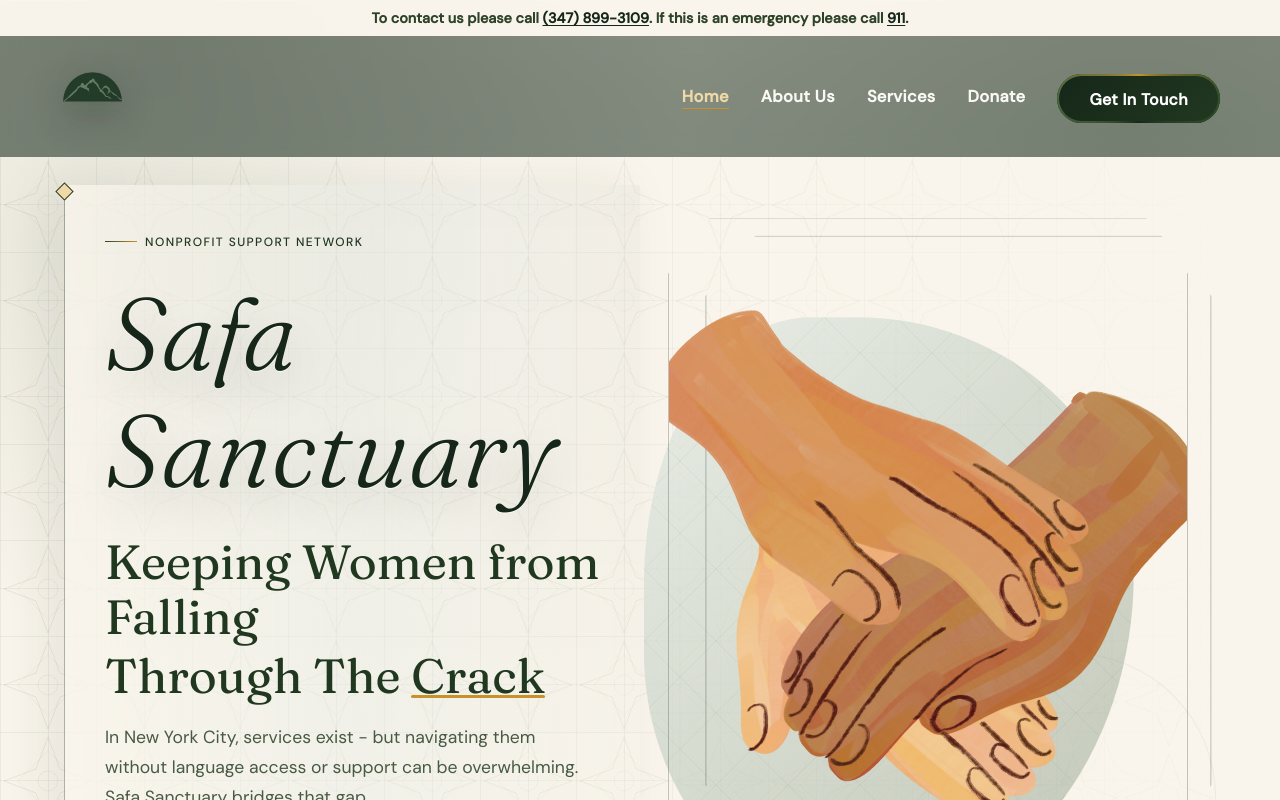
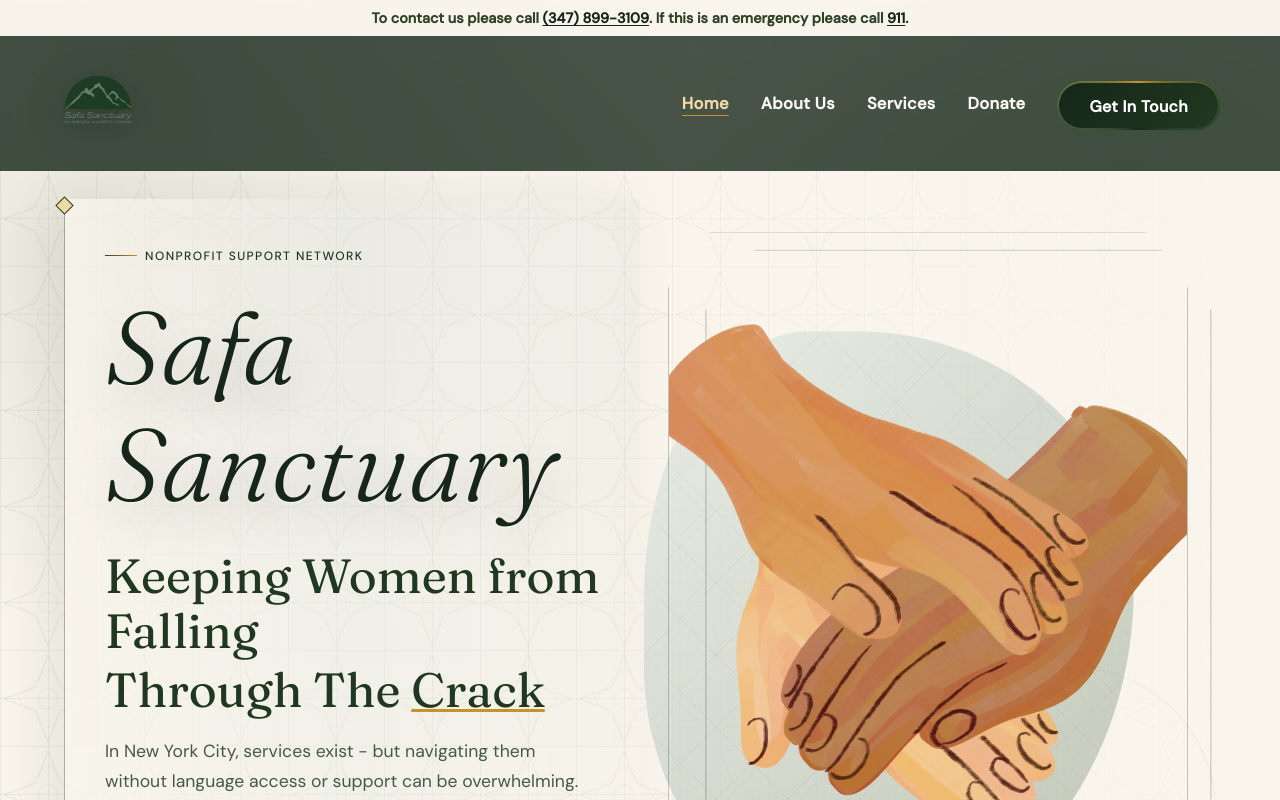
Before and after one commit to Volta-NYC/safa-sanctuary, a Next.js app: page / in a window 1280 px wide. Shown: the top 800 px of the page. Built offline with nearby package versions, Linux system fonts and the light colour scheme.

Commit message:
Improve navbar logo legibility on light state

```diff
--- a/app/globals.css
+++ b/app/globals.css
@@ -202,7 +202,7 @@ section:nth-child(odd) {
   display: flex;
   align-items: center;
   justify-content: space-between;
-  background: rgba(22, 39, 25, 0.5);
+  background: rgba(22, 39, 25, 0.78);
   backdrop-filter: blur(10px);
   -webkit-backdrop-filter: blur(10px);
   transition: background var(--transition-base), border-color var(--transition-base), box-shadow var(--transition-base);
@@ -282,7 +282,7 @@ section:nth-child(odd) {
 }
 
 .site-nav .logo-pop {
-  filter: saturate(1.07) contrast(1.08) drop-shadow(0 10px 18px rgba(0, 0, 0, 0.22));
+  filter: saturate(1.12) contrast(1.14) brightness(1.03) drop-shadow(0 10px 18px rgba(0, 0, 0, 0.26));
 }
 
 .contact-alert-bar {
@@ -1457,7 +1457,7 @@ footer a:hover {
   }
 
   .site-nav {
-    padding: 0.85rem 1.25rem;
+    padding: 0.75rem 1.25rem 0.55rem;
   }
 
   .contact-alert-bar {
--- a/components/site-header.tsx
+++ b/components/site-header.tsx
@@ -52,18 +52,18 @@ export default function SiteHeader() {
       </div>
 
       <div className={headerClassName}>
-        <div className="container-rail flex h-[102px] items-center justify-between gap-6">
+        <div className="container-rail flex h-[116px] items-center justify-between gap-6">
           <Link
             href="/"
             className="group -ml-1 inline-flex items-center transition-transform duration-300 hover:scale-[1.01] sm:-ml-2"
           >
-            <span className="relative block h-[98px] w-[78px] sm:h-[102px] sm:w-[81px]">
+            <span className="relative block h-[112px] w-[89px] sm:h-[116px] sm:w-[92px]">
               <Image
                 src="/images/logo.webp"
                 alt="Safa Sanctuary"
                 fill
                 priority
-                sizes="(max-width: 640px) 78px, 81px"
+                sizes="(max-width: 640px) 89px, 92px"
                 className="logo-pop object-contain object-center"
               />
             </span>
```
